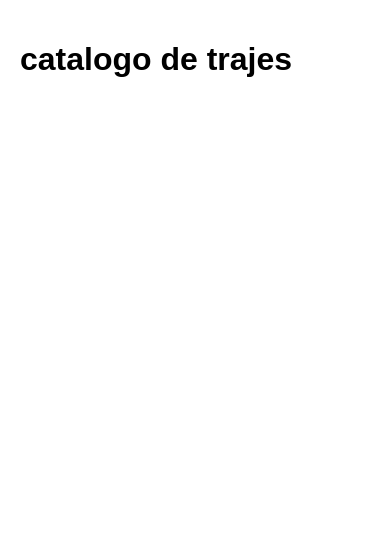
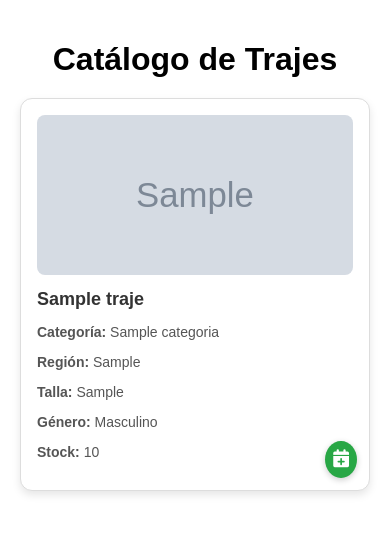
Before and after one commit to Dante1128/Trajes-Folkloricos-3d, a Django app: page /catalogoTrajes/ in a window 390 px wide; the page is wider, and only the part inside the window is pictured. Shown: the part 75-609 px from the top of that part. Run offline with Django 5.2, Linux system fonts and the light colour scheme; tables that the repository leaves empty hold one stand-in row (values such as "Sample post"); grey boxes marked "Sample" are stand-in pictures; some libraries are stand-ins or nearby versions.

Commit message:
inventario-Introducion_reserva

```diff
--- /dev/null
+++ b/proyecto_software_trajes/cuenta/static/css/catalogo.css
@@ -0,0 +1,73 @@
+.card-container {
+    display: flex;
+    flex-wrap: wrap;
+    justify-content: center;
+    gap: 20px;
+}
+
+.card {
+    position: relative;  /* importante para el icono absoluto */
+    background-color: #ffffff;
+    border: 1px solid #ddd;
+    border-radius: 12px;
+    box-shadow: 0 4px 8px rgba(0, 0, 0, 0.1);
+    width: calc(25% - 20px); /* 4 por fila */
+    padding: 16px;
+    box-sizing: border-box;
+    transition: transform 0.2s ease;
+}
+
+.card:hover {
+    transform: scale(1.03);
+}
+
+.card img {
+    width: 100%;
+    height: 160px;
+    object-fit: cover;
+    border-radius: 8px;
+    margin-bottom: 10px;
+}
+
+.card h3 {
+    margin: 0;
+    font-size: 18px;
+    color: #333;
+}
+
+.card p {
+    font-size: 14px;
+    color: #555;
+}
+
+/* Estilo para el icono de reserva */
+.reserva-icon {
+    position: absolute;
+    bottom: 12px;
+    right: 12px;
+    background-color: #28a745;
+    color: white;
+    padding: 8px;
+    border-radius: 50%;
+    font-size: 18px;
+    text-decoration: none;
+    transition: background-color 0.3s ease;
+    box-shadow: 0 2px 6px rgba(0,0,0,0.2);
+}
+
+.reserva-icon:hover {
+    background-color: #218838;
+}
+
+/* Responsivo */
+@media (max-width: 1000px) {
+    .card {
+        width: calc(50% - 20px);
+    }
+}
+
+@media (max-width: 600px) {
+    .card {
+        width: 100%;
+    }
+}
--- a/proyecto_software_trajes/cuenta/templates/catalogo/catalogo.html
+++ b/proyecto_software_trajes/cuenta/templates/catalogo/catalogo.html
@@ -2,5 +2,36 @@
 {% load static %}
 
 {% block content %}
-<h1>catalogo de trajes </h1>
+<head>
+    <meta charset="UTF-8">
+    <title>{% block title %}Mi Proyecto{% endblock %}</title>
+    <link rel="stylesheet" href="{% static 'css/catalogo.css' %}">
+    <script src="https://kit.fontawesome.com/a076d05399.js" crossorigin="anonymous"></script>
+</head>
+
+<h1 style="text-align: center; margin-bottom: 20px;">Catálogo de Trajes</h1>
+
+<div class="card-container">
+    {% for traje in trajes %}
+        <div class="card">
+            {% if traje.categoria.imagen %}
+                <img src="{{ traje.categoria.imagen.url }}" alt="Imagen categoría">
+            {% else %}
+                <img src="{% static 'default.jpg' %}" alt="Sin imagen">
+            {% endif %}
+            <h3>{{ traje.nombre }}</h3>
+            <p><strong>Categoría:</strong> {{ traje.categoria.nombre }}</p>
+            <p><strong>Región:</strong> {{ traje.region }}</p>
+            <p><strong>Talla:</strong> {{ traje.talla }}</p>
+            <p><strong>Género:</strong> {{ traje.get_genero_display }}</p>
+            <p><strong>Stock:</strong> {{ traje.stock_disponible }}</p>
+
+            <a href="{% url 'reserva' %}" class="reserva-icon" title="Reservar este traje">
+                <i class="fa-solid fa-calendar-plus"></i>
+            </a>
+        </div>
+    {% empty %}
+        <p>No hay trajes registrados.</p>
+    {% endfor %}
+</div>
 {% endblock %}
--- a/proyecto_software_trajes/cuenta/templates/cliente/reserva.html
+++ /dev/null
@@ -1,6 +0,0 @@
-{%extends 'base.html'%}
-{% block content %}
-<h1>
-    Pagina de reserva
-</h1>
-{% endblock%}
--- a/proyecto_software_trajes/cuenta/views.py
+++ b/proyecto_software_trajes/cuenta/views.py
@@ -79,14 +79,19 @@ def eliminar_cliente(request, cliente_id):
     return redirect('clientes')
 
 def catalogoTrajes(request):
-    return render(request, "catalogo/catalogo.html")
+     trajes = Traje.objects.select_related('categoria').all()
+     return render(request, 'catalogo/catalogo.html', {
+        'trajes': trajes
+    })
 
 def reserva(request):
-    return render(request, 'cliente/reserva.html' )
+    return render(request, 'reserva/reserva.html' )
 
 def inventario(request):
-    return render(request, 'inventario/inventario.html' )
-
+    trajes = Traje.objects.select_related('categoria').all()
+    return render(request, 'inventario/inventario.html', {
+        'trajes': trajes
+    })
 def administracionCatalogo(request):
     categorias = Categoria.objects.all()
     trajes = Traje.objects.all()
```
Also changed, not shown: proyecto_software_trajes/cuenta/forms.py (+50 -1 lines), proyecto_software_trajes/cuenta/templates/inventario/inventario.html (+47 -5 lines), proyecto_software_trajes/cuenta/templates/reserva/reserva.html (added, +11 -0 lines), proyecto_software_trajes/media/media/482246809_1060121609481221_8376003949690110992_n.jpg (added).
